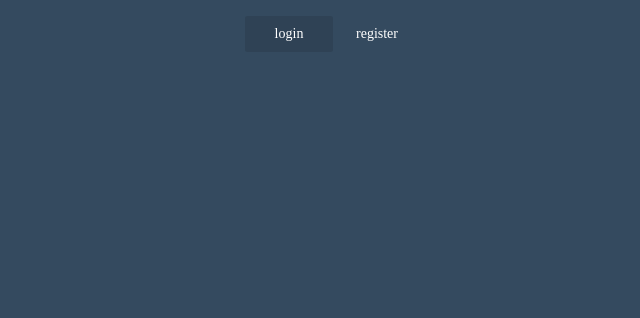
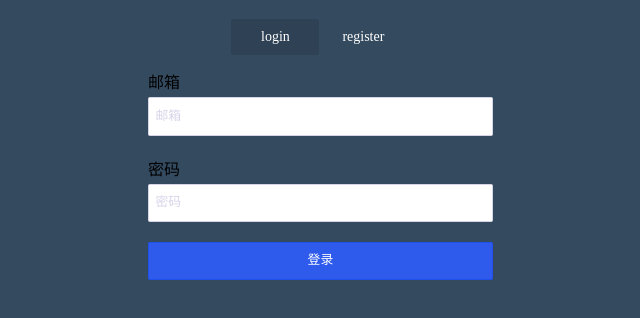
Before and after one commit to jimschenchen/Cupids-Web-2020-archived, a Vue app: page /#/login in a window 1280 px wide. Shown: the top 318 px of the page, without its empty margins (327-967 px from the left). Built offline with nearby package versions, Linux system fonts and the light colour scheme.

Commit message:
spectre + 注册组件

```diff
--- a/package.json
+++ b/package.json
@@ -12,6 +12,7 @@
     "axios": "^0.19.2",
     "core-js": "^3.4.4",
     "element-ui": "^2.13.0",
+    "spectre.css": "^0.5.8",
     "vue": "^2.6.10",
     "vue-router": "^3.1.3",
     "vuex": "^3.1.2"
--- a/src/main.js
+++ b/src/main.js
@@ -1,11 +1,7 @@
 import Vue from "vue";
 import App from "./App.vue";
-import ElementUI from 'element-ui';
-import 'element-ui/lib/theme-chalk/index.css';
 import router from "./router";
 import store from "./store";
-
-Vue.use(ElementUI);
 
 Vue.config.productionTip = false;
 
--- a/src/styles/main.scss
+++ b/src/styles/main.scss
@@ -1 +1,7 @@
+$primary-color: #2e5bec;
+$dark-color: #3e396b;
+
 @import "./normalize.scss";
+@import "node_modules/spectre.css/src/spectre";
+@import "node_modules/spectre.css/src/spectre-exp";
+@import "node_modules/spectre.css/src/spectre-icons";
--- a/src/views/Login/index.vue
+++ b/src/views/Login/index.vue
@@ -4,6 +4,22 @@
             <ul class="menu-tab">
                 <li v-for="item in menuTab" :key="item.id" :class="{'current':item.current}" @click="toggleMenu(item)">{{item.txt}}</li>
             </ul>
+
+            <form>
+                <div class="form-group" :class="this.form.mail.error">
+                    <label class="form-label">邮箱</label>
+                    <input class="form-input" type="text" placeholder="邮箱" v-model="form.mail.content">
+                    <p class="form-input-hint">{{form.mail.hint}}</p>
+                </div>
+
+                <div class="form-group" :class="this.form.pass.error">
+                    <label class="form-label">密码</label>
+                    <input class="form-input" type="text" placeholder="密码" v-model="form.pass.content">
+                    <p class="form-input-hint">{{form.pass.hint}}</p>
+                </div>
+
+                <button class="btn btn-primary" @click="submit">登录</button>
+            </form>
         </div>
     </div>
 </template>
@@ -17,14 +33,45 @@ export default {
                 { txt: "login", current: true},
                 { txt: "register", current: false},
             ],
+            form: {
+                mail: {content: '', error: '', hint: ''},
+                pass: {content: '', error: '', hint: ''}
+            }
         }
     },
     methods: {
-        toggleMenu(data){
+        toggleMenu(data) {
             this.menuTab.forEach(element => {
                 element.current = false
             });
             data.current = true;
+        },
+        submit() {
+            // valide mail
+            let reg = /^([A-Za-z0-9_\-\.])+\@([A-Za-z0-9_\-\.])+\.([A-Za-z]{2,4})$/;
+            if (!this.form.mail.content) {
+                this.form.mail.hint = '邮箱不能为空!';
+                this.form.mail.error = 'has-error';
+            } else if (!reg.test(this.form.mail.content)) {
+                this.form.mail.hint = '请输入正确的邮箱!';
+                this.form.mail.error = 'has-error';
+            } else {
+                this.form.mail.hint = '邮箱正确！';
+                this.form.mail.error = 'has-success';
+            }
+
+            // valide pass
+            let reg2 = /^(?!\D+$)(?![^a-zA-Z]+$)\S{8,20}$/;
+            if (!this.form.pass.content) {
+                this.form.pass.hint = '密码不能为空!';
+                this.form.pass.error = 'has-error';
+            } else if (!reg2.test(this.form.pass.content)) {
+                this.form.pass.hint = '请输入8-20位数字+字母的密码！';
+                this.form.pass.error = 'has-error';
+            } else {
+                this.form.pass.hint = '密码正确！';
+                this.form.pass.error = 'has-success';
+            }
         }
     }
 }
@@ -60,4 +107,9 @@ export default {
 .current {
     background-color: rgba(0, 0, 0, .1)
 }
+
+.btn
+{
+    width: 100%;
+}
 </style>
```
Also changed, not shown: 1 other file (tests, documents, lock files or other folders).
